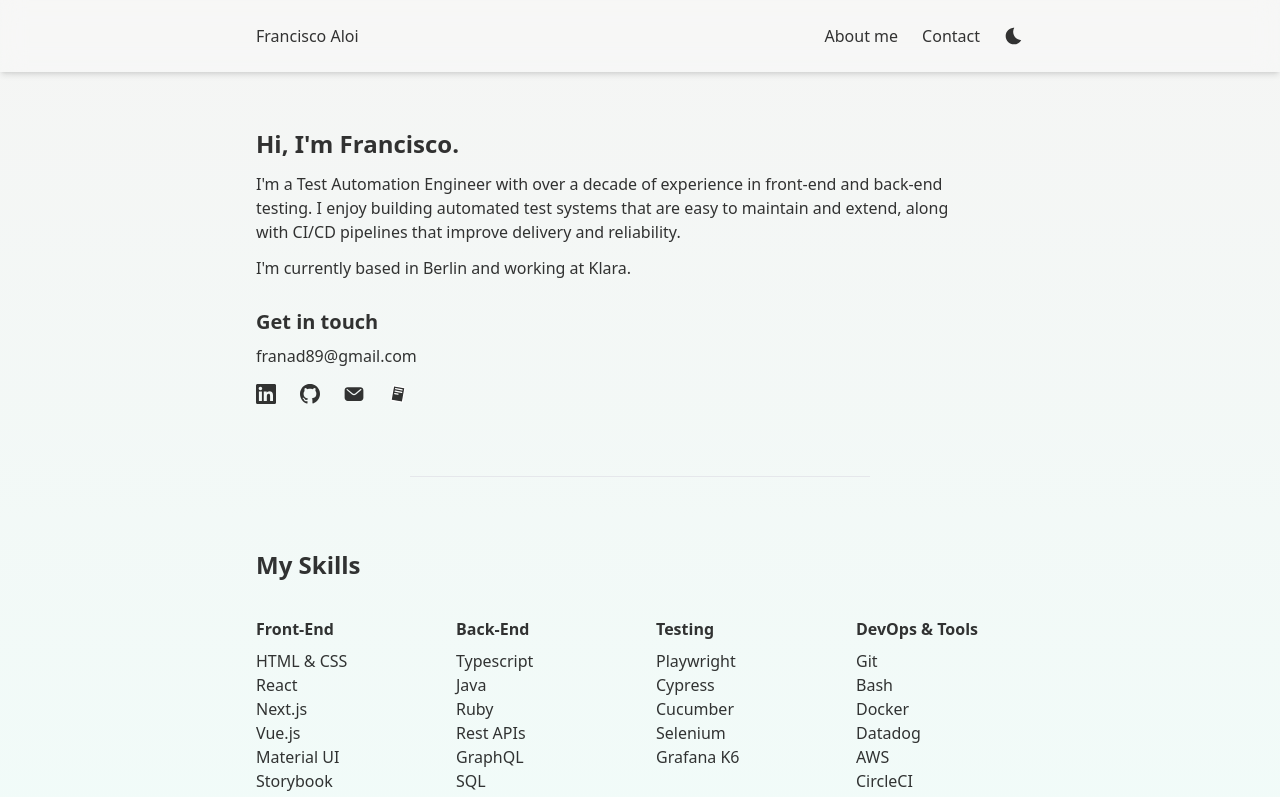
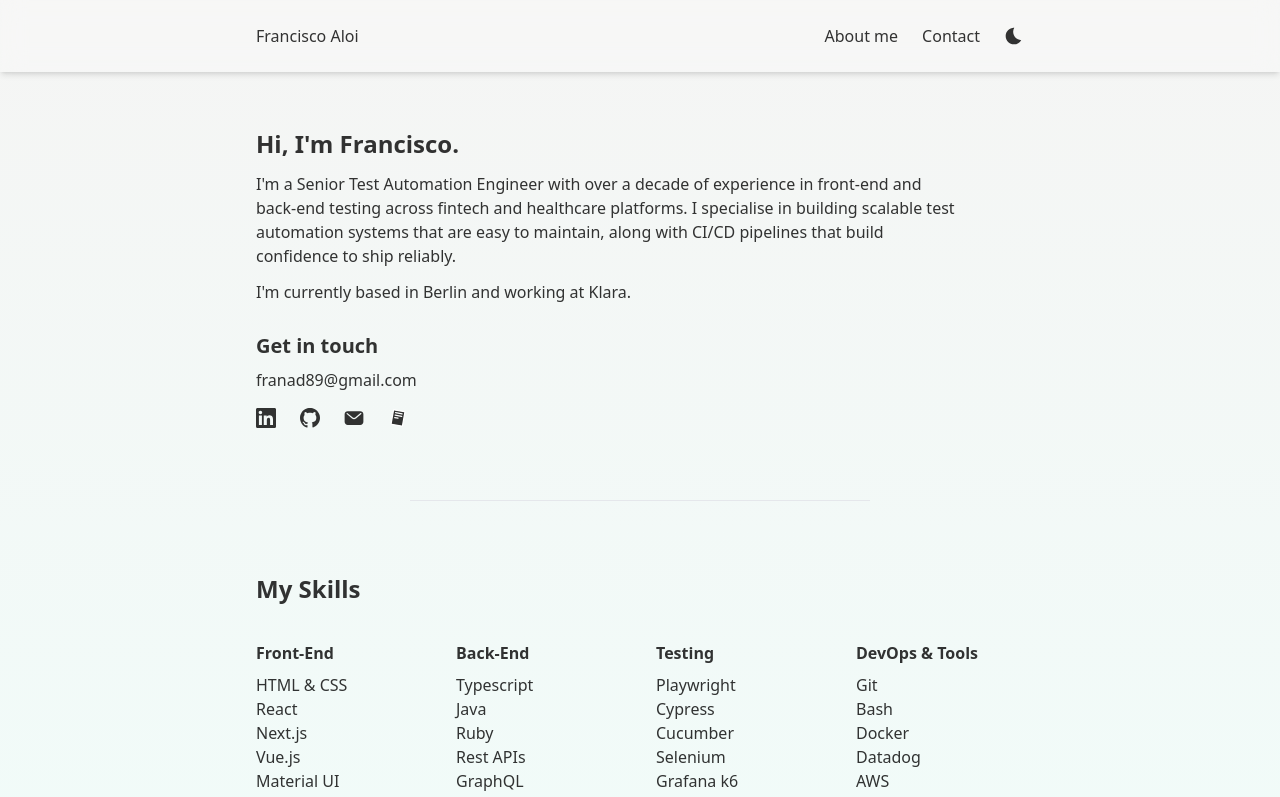
Before and after one commit to aloifran/portfolio, a Next.js app: page / in a window 1280 px wide. Shown: the top 797 px of the page. Built offline with nearby package versions, Linux system fonts and the light colour scheme.

Commit message:
updated resume

```diff
--- a/pages/index.tsx
+++ b/pages/index.tsx
@@ -11,9 +11,8 @@ export default function Home() {
         <div className="flex flex-col gap-3 md:w-11/12">
           <h1 className="text-2xl font-semibold md:text-2xl">Hi, I&apos;m Francisco.</h1>
           <p>
-            I&apos;m a Test Automation Engineer with over a decade of experience in front-end and back-end testing.
-            I enjoy building automated test systems that are easy to maintain and extend,
-            along with CI/CD pipelines that improve delivery and reliability.
+            I&apos;m a Senior Test Automation Engineer with over a decade of experience in front-end and back-end testing across fintech and healthcare platforms.
+            I specialise in building scalable test automation systems that are easy to maintain, along with CI/CD pipelines that build confidence to ship reliably.
           </p>
           <p>
             I&apos;m currently based in Berlin and working at{" "}
@@ -42,6 +41,7 @@ export default function Home() {
                   <li>Next.js</li>
                   <li>Vue.js</li>
                   <li>Material UI</li>
+                  <li>Styled components</li>
                   <li>Storybook</li>
                 </ul>
               </div>
@@ -67,7 +67,7 @@ export default function Home() {
                   <li>Cypress</li>
                   <li>Cucumber</li>
                   <li>Selenium</li>
-                  <li>Grafana K6</li>
+                  <li>Grafana k6</li>
                 </ul>
               </div>
             </div>
```
Also changed, not shown: 1 other file (tests, documents, lock files or other folders).
